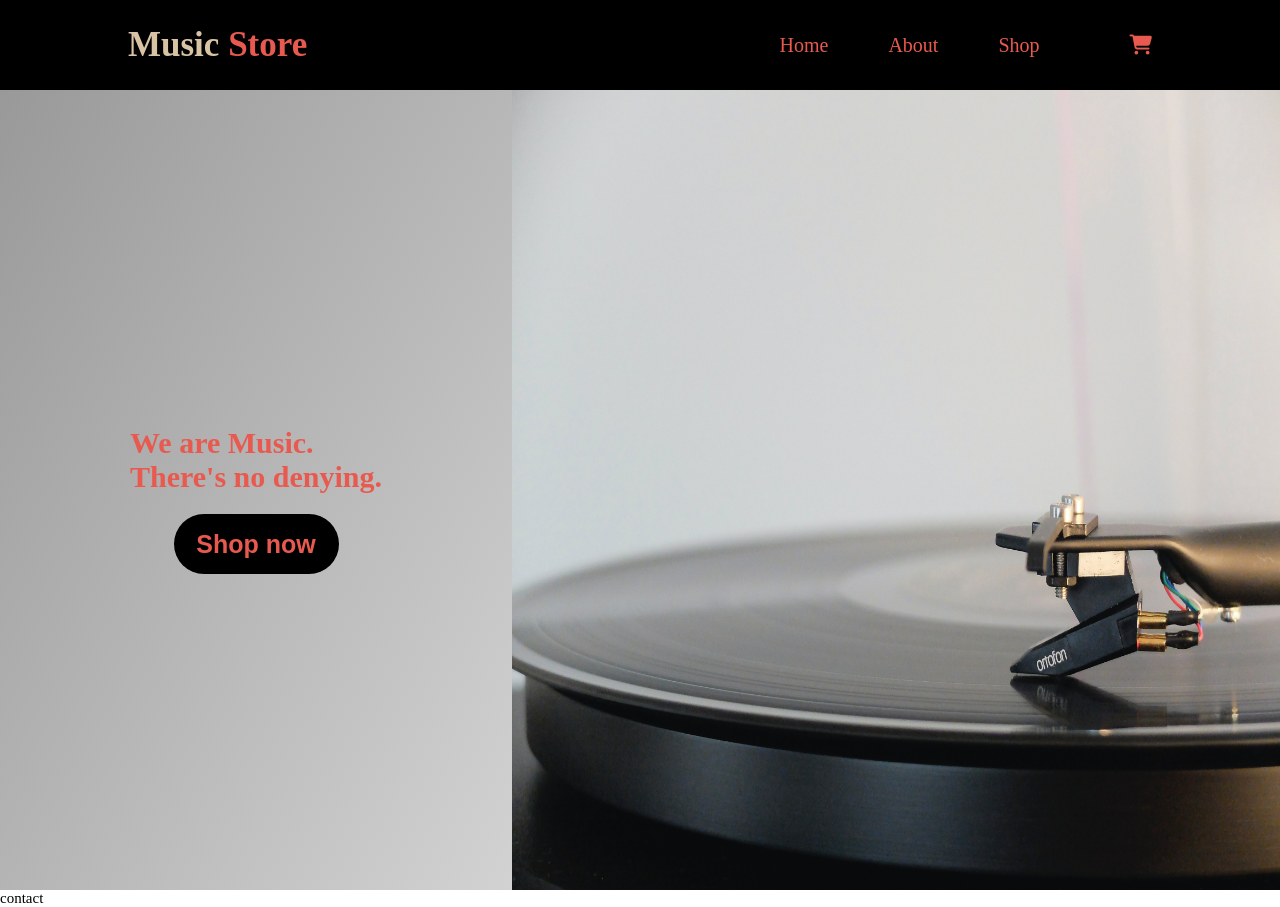
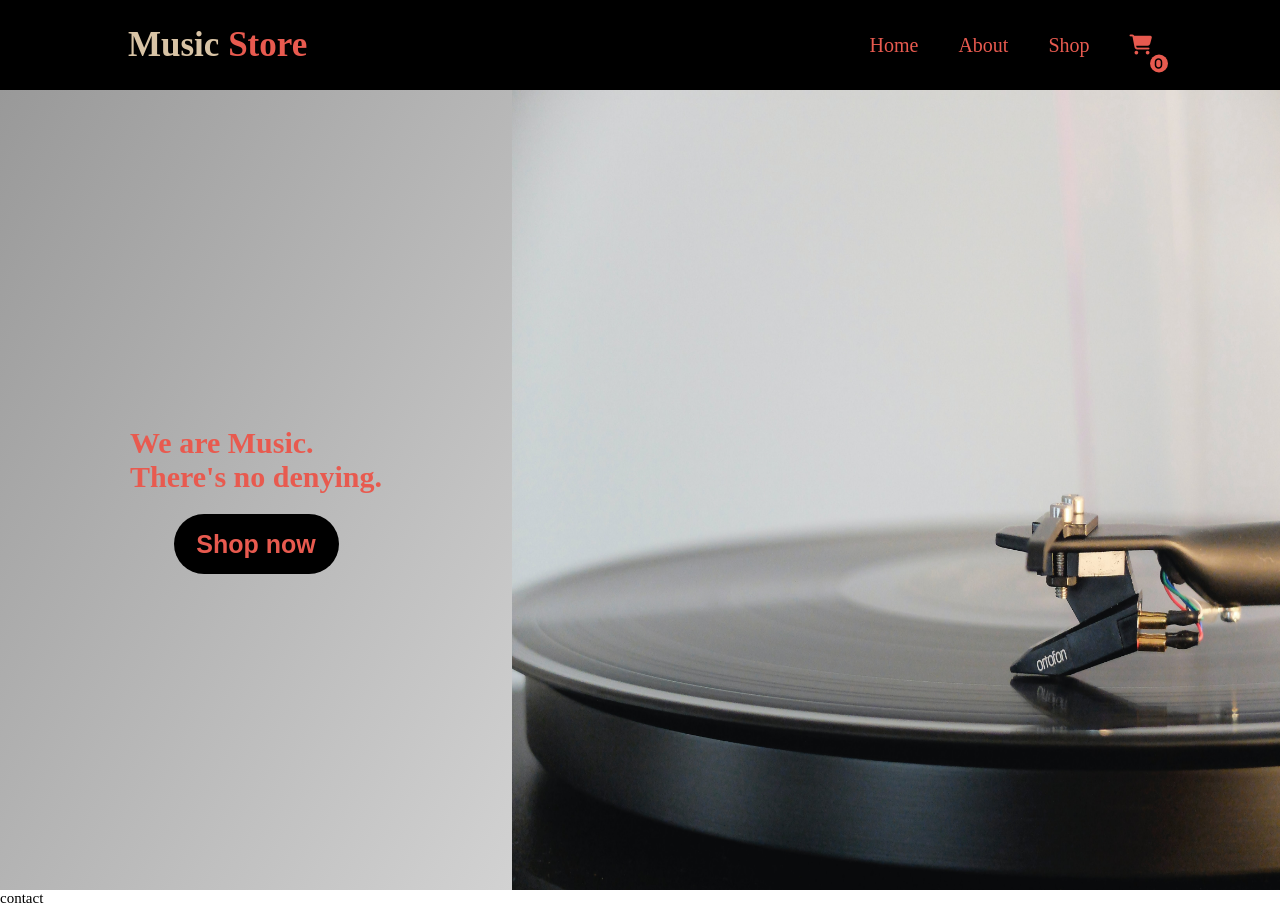
Before and after one commit to thiago-porto25/shop-app, a React (Create React App) app: page / in a window 1280 px wide. Built offline with nearby package versions, Linux system fonts and the light colour scheme.

Commit message:
create small circle with number of items in cart

```diff
--- a/src/components/Header.js
+++ b/src/components/Header.js
@@ -2,6 +2,21 @@ import React from 'react'
 import { Link } from 'react-router-dom'
 import * as ROUTES from '../constants/Routes'
 import styled from 'styled-components'
+
+const CartCounter = styled.div`
+  background-color: #e85a4f;
+  font-size: 12px;
+  color: black !important;
+  position: absolute;
+  width: 15px;
+  height: 15px;
+  border-radius: 50%;
+  text-align: center;
+  transform: translateX(-20px);
+  padding-top: 3px;
+  padding-right: 1.5px;
+  padding-left: 1.5px;
+`
 
 const Container = styled.nav`
   background-color: black;
@@ -31,7 +46,7 @@ const List = styled.ul`
   margin: 0;
 
   & * {
-    margin-left: 30px;
+    margin-left: 40px;
     text-decoration: none;
     list-style: none;
     color: #e85a4f;
@@ -40,14 +55,24 @@ const List = styled.ul`
     &:hover {
       color: #d8c3a5;
     }
+
+    &:hover > ${CartCounter} {
+      background-color: #d8c3a5;
+    }
   }
 `
 
 const ListItem = styled.li`
+  margin-left: 0;
   font-size: 20px;
+
+  i {
+    margin-left: 0;
+    position: relative;
+  }
 `
 
-export default function Header(props) {
+export default function Header({ cart }) {
   return (
     <Container>
       <Logo>
@@ -65,7 +90,9 @@ export default function Header(props) {
         </Link>
         <Link to={ROUTES.CART}>
           <ListItem>
-            <i className="fas fa-shopping-cart"></i>
+            <i className="fas fa-shopping-cart">
+              <CartCounter>{cart.length}</CartCounter>
+            </i>
           </ListItem>
         </Link>
       </List>
```
